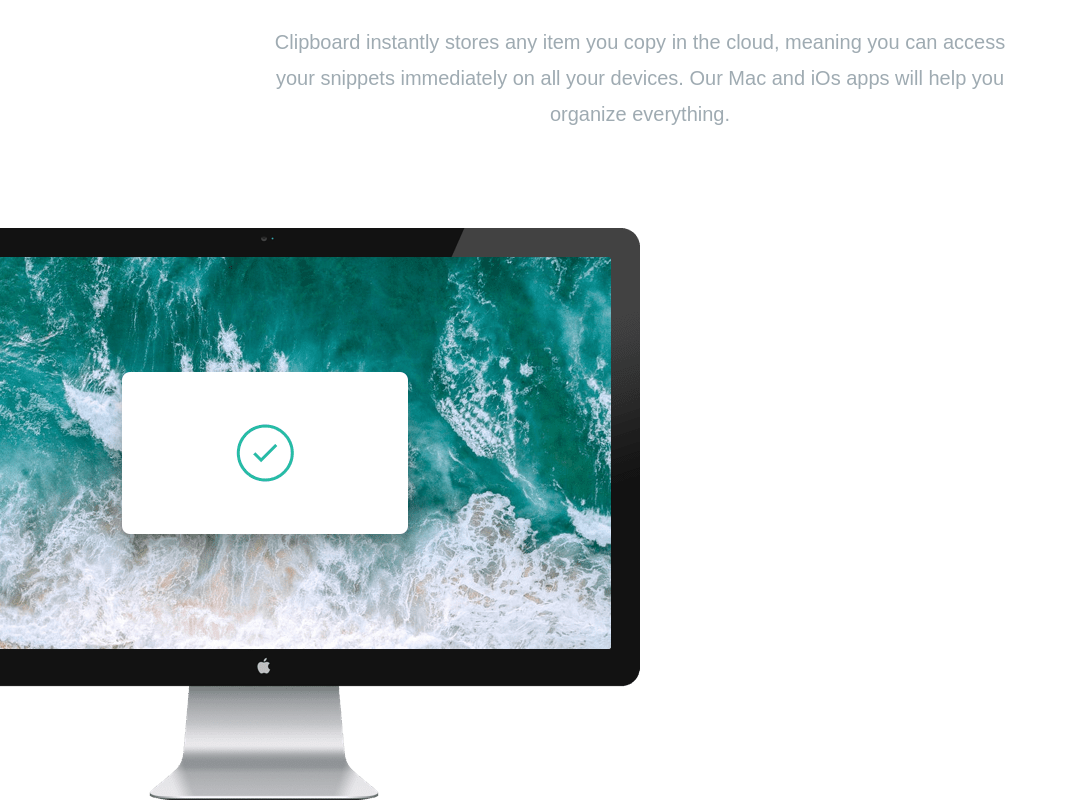
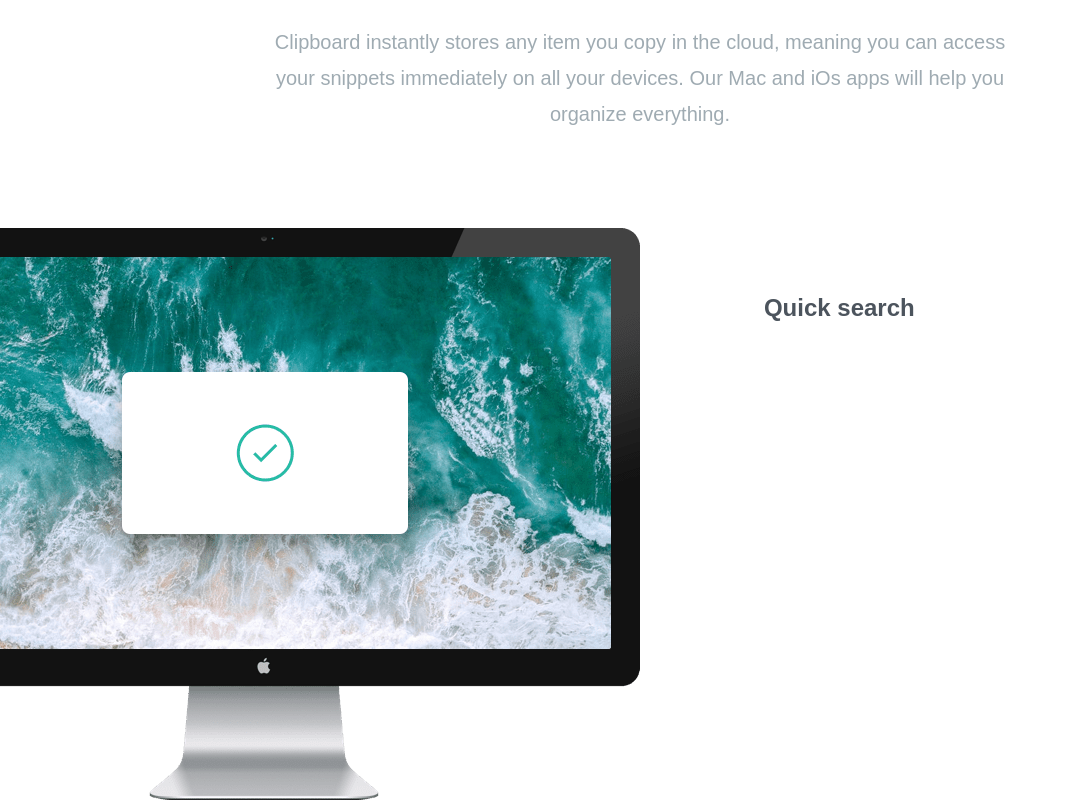
Before and after one commit to MuhammadTurkmen/Clipboard-Website, a website: page index.html in a window 1280 px wide. Shown: the part 777-1577 px from the top of the page, without its empty margins (0-1068 px from the left). Drawn offline with Linux system fonts and the light colour scheme; a web font is replaced by a local one.

Commit message:
adding color

```diff
--- a/index.html
+++ b/index.html
@@ -70,6 +70,11 @@
           <div
             class="flex flex-col mt-16 mb-24 space-y-12 text-xl md:w-1/2 md:mb-60 md:text-left md:pl-16">
             <!-- Item 1 -->
+            <div>
+              <h5 class="mb-2 text-2xl font-bold text-darkGrayishBlue">
+                Quick search
+              </h5>
+            </div>
           </div>
         </div>
       </div>
```
Also changed, not shown: css/style.css.
